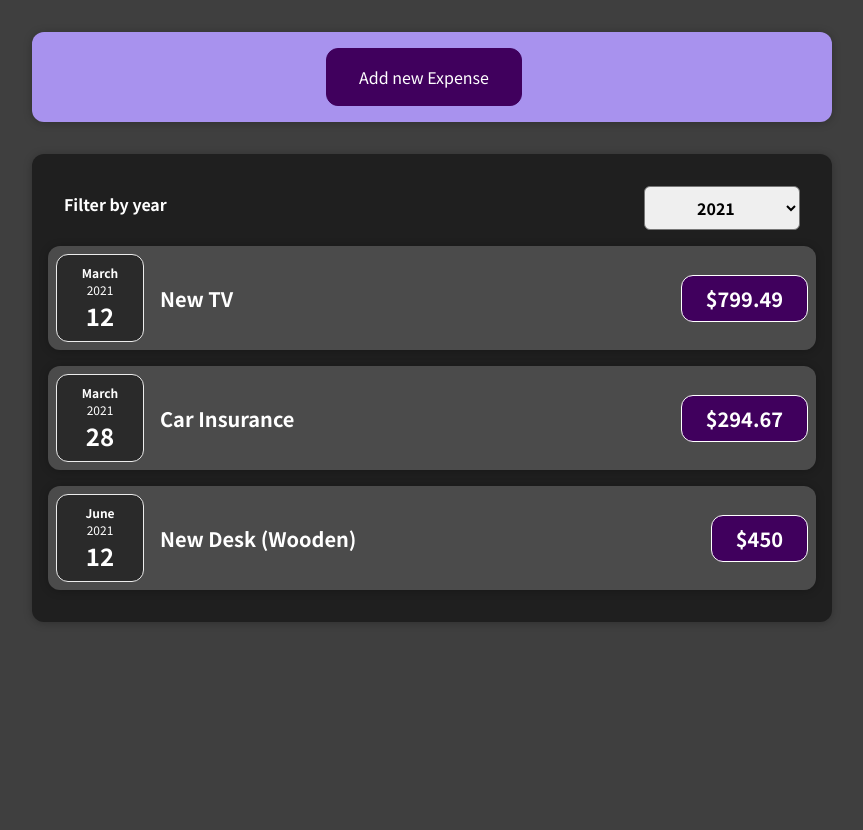
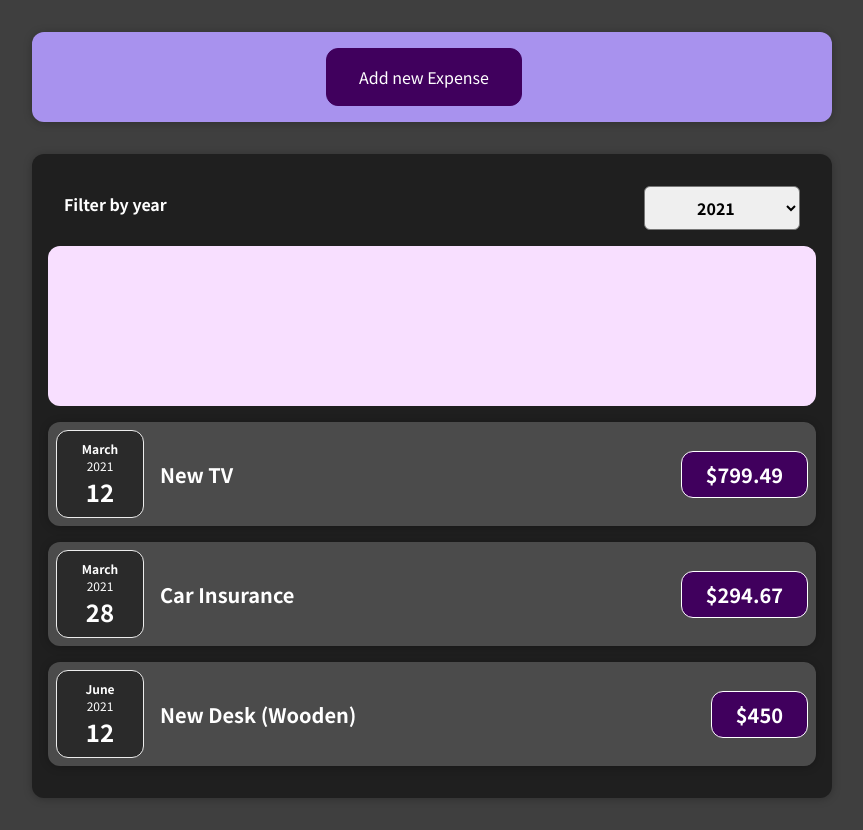
Before and after one commit to varunpats/ExpenseTracker, a React (Create React App) app: page / in a window 1280 px wide. Shown: the whole page, without its empty margins (208-1071 px from the left). Before the commit the page ends 800 px from the top, so only its background shows below. Built offline with nearby package versions, Linux system fonts and the light colour scheme.

Commit message:
Added Chart's

```diff
--- /dev/null
+++ b/src/components/Chart/Chart.css
@@ -0,0 +1,9 @@
+.chart {
+    padding: 1rem;
+    border-radius: 12px;
+    background-color: #f8dfff;
+    text-align: center;
+    display: flex;
+    justify-content: space-around;
+    height: 10rem;
+}
--- /dev/null
+++ b/src/components/Chart/Chart.js
@@ -0,0 +1,20 @@
+import ChartBar from './ChartBar';
+import './Chart.css';
+
+const Chart = (props) => {
+    const dataPointValues = props.dataPoints.map(dataPoint => dataPoint.value);
+    const max = Math.max(...dataPointValues)
+
+    return (<div className='chart'>
+        {props.dataPoints.map((dataPoint) => {
+            <ChartBar
+                key={dataPoint.label}
+                value={dataPoint.value}
+                maxValue={max}
+                label={dataPoint.label}
+            />
+        })}
+    </div>)
+}
+
+export default Chart;
--- /dev/null
+++ b/src/components/Chart/ChartBar.css
@@ -0,0 +1,30 @@
+.chart-bar {
+    height: 100%;
+    display: flex;
+    flex-direction: column;
+    align-items: center;
+}
+
+.chart-bar__inner {
+    height: 100%;
+    width: 100%;
+    border: 1px solid #313131;
+    border-radius: 12px;
+    background-color: #c3b4f3;
+    overflow: hidden;
+    display: flex;
+    flex-direction: column;
+    justify-content: flex-end;
+}
+
+.chart-bar__fill {
+    background-color: #4826b9;
+    width: 100%;
+    transition: all 0.3s ease-out;
+}
+
+.chart-bar__label {
+    font-weight: bold;
+    font-size: 0.5rem;
+    text-align: center;
+}
--- /dev/null
+++ b/src/components/Chart/ChartBar.js
@@ -0,0 +1,20 @@
+import './ChartBar.css';
+
+const ChartBar = props => {
+    let barFillheight = '0%';
+
+    if (props.maxValue > 0) {
+        barFillheight = Math.round((props.value / props.maxValue) * 100) + '%';
+    }
+
+    return (
+        <div className='chart-bar'>
+            <div className='chart-bar__inner'>
+                <div className='chart-bar__fill' style={{ height: barFillheight }}></div>
+            </div>
+            <div className='chart-bar__label'>{props.label}</div>
+        </div>
+    )
+}
+
+export default ChartBar;
--- a/src/components/Expenses/Expenses.js
+++ b/src/components/Expenses/Expenses.js
@@ -1,9 +1,9 @@
 import { useState } from 'react';
-import ExpenseItem from './ExpenseItem';
 import Card from '../UI/Card';
 import ExpensesFilter from './ExpensesFilter';
+import ExpenseList from './ExpenseList';
+import ExpensesChart from './ExpensesChart';
 import './Expenses.css';
-import ExpenseList from './ExpenseList';
 
 function Expenses(props) {
     const [selectedYear, setSelectedYear] = useState('2021');
@@ -16,14 +16,9 @@ function Expenses(props) {
         return expense.date.getFullYear().toString() === selectedYear;
     })
 
-    let expenseContent = <p>No data found.</p>
-
-    if (filteredExpenses.length > 0) {
-        expenseContent = filteredExpenses.map(data => <ExpenseItem key={data.id} expense={data} />);
-    }
-
     return <Card className="expenses">
         <ExpensesFilter selected={selectedYear} onYearChange={onYearChange} />
+        <ExpensesChart expenses={filteredExpenses} />
         <ExpenseList items={filteredExpenses} />
     </Card>
 }
--- /dev/null
+++ b/src/components/Expenses/ExpensesChart.js
@@ -0,0 +1,27 @@
+import Chart from '../Chart/Chart';
+
+const ExpensesChart = (props) => {
+    const chartDataPoints = [
+        { label: 'Jan', value: 0 },
+        { label: 'Feb', value: 0 },
+        { label: 'Mar', value: 0 },
+        { label: 'Apr', value: 0 },
+        { label: 'May', value: 0 },
+        { label: 'Jun', value: 0 },
+        { label: 'Jul', value: 0 },
+        { label: 'Aug', value: 0 },
+        { label: 'Sep', value: 0 },
+        { label: 'Oct', value: 0 },
+        { label: 'Nov', value: 0 },
+        { label: 'Dec', value: 0 }
+    ]
+
+    for (const expense of props.expenses) {
+        const expenseMonth = expense.date.getMonth();
+        chartDataPoints[expenseMonth].value += expense.amount;
+    }
+
+    return <Chart dataPoints={chartDataPoints} />
+}
+
+export default ExpensesChart;
--- a/src/components/NewExpense/ExpenseForm.js
+++ b/src/components/NewExpense/ExpenseForm.js
@@ -23,7 +23,7 @@ function ExpenseForm(props) {
 
         const expenseData = {
             title: entertedTitle,
-            amount: entertedAmount,
+            amount: +entertedAmount,
             date: new Date(entertedDate)
         }
 
```
